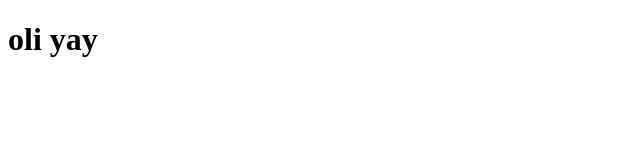
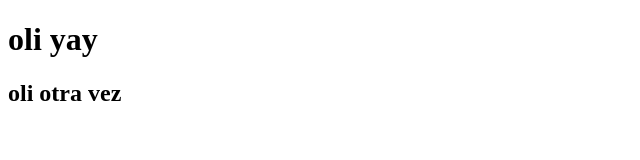
Before and after one commit to aaadcr/clase6, a plain HTML site: page Desafio5/index.html in a window 1280 px wide. Shown: the whole page, without its empty margins (0-640 px from the left). Drawn offline with Linux system fonts and the light colour scheme.

Commit message:
h2 para probar esto de nuevo

```diff
--- a/Desafio5/index.html
+++ b/Desafio5/index.html
@@ -7,5 +7,6 @@
 </head>
 <body>
     <h1>oli yay</h1>
+    <h2>oli otra vez</h2>
 </body>
 </html>
```
